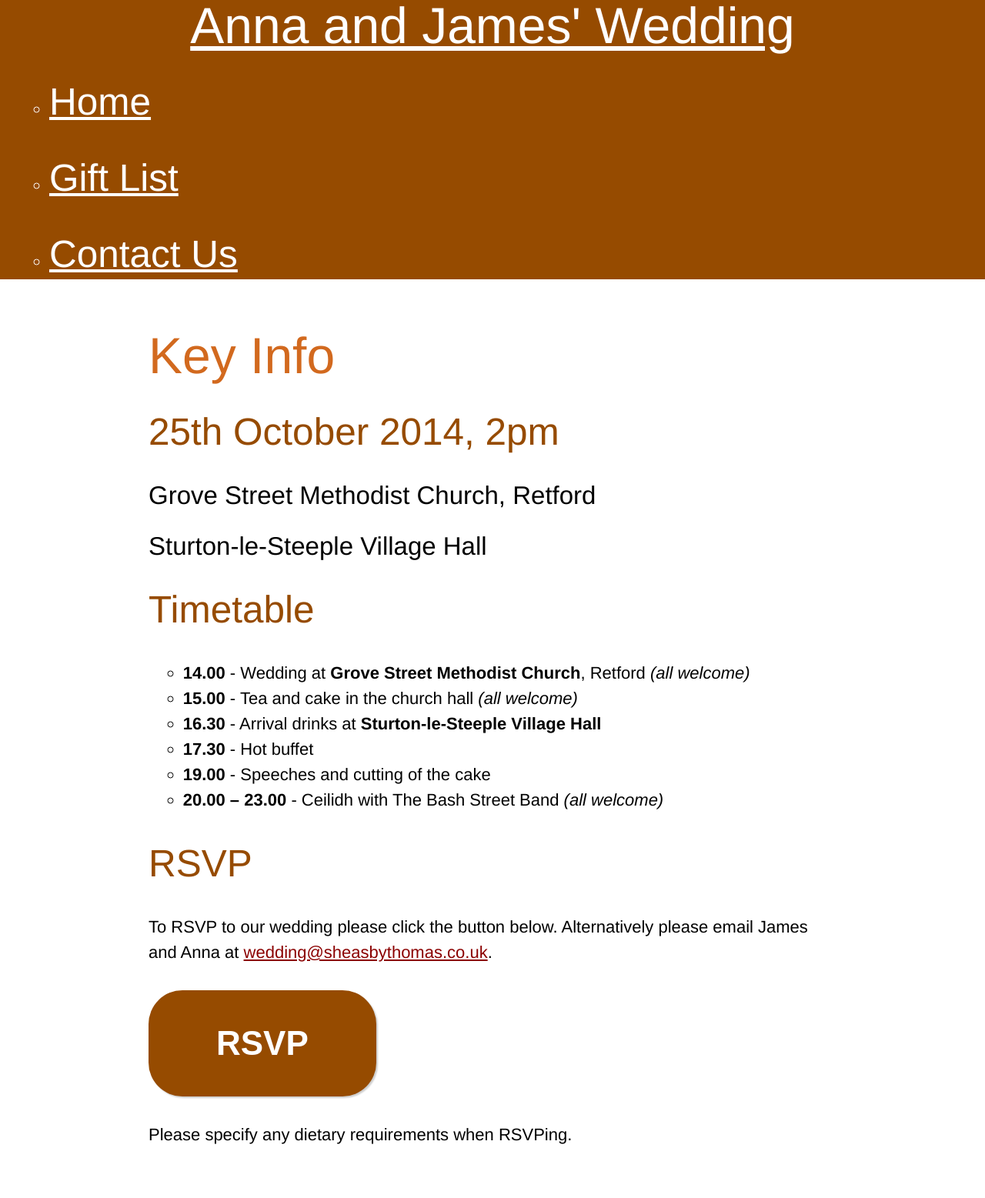
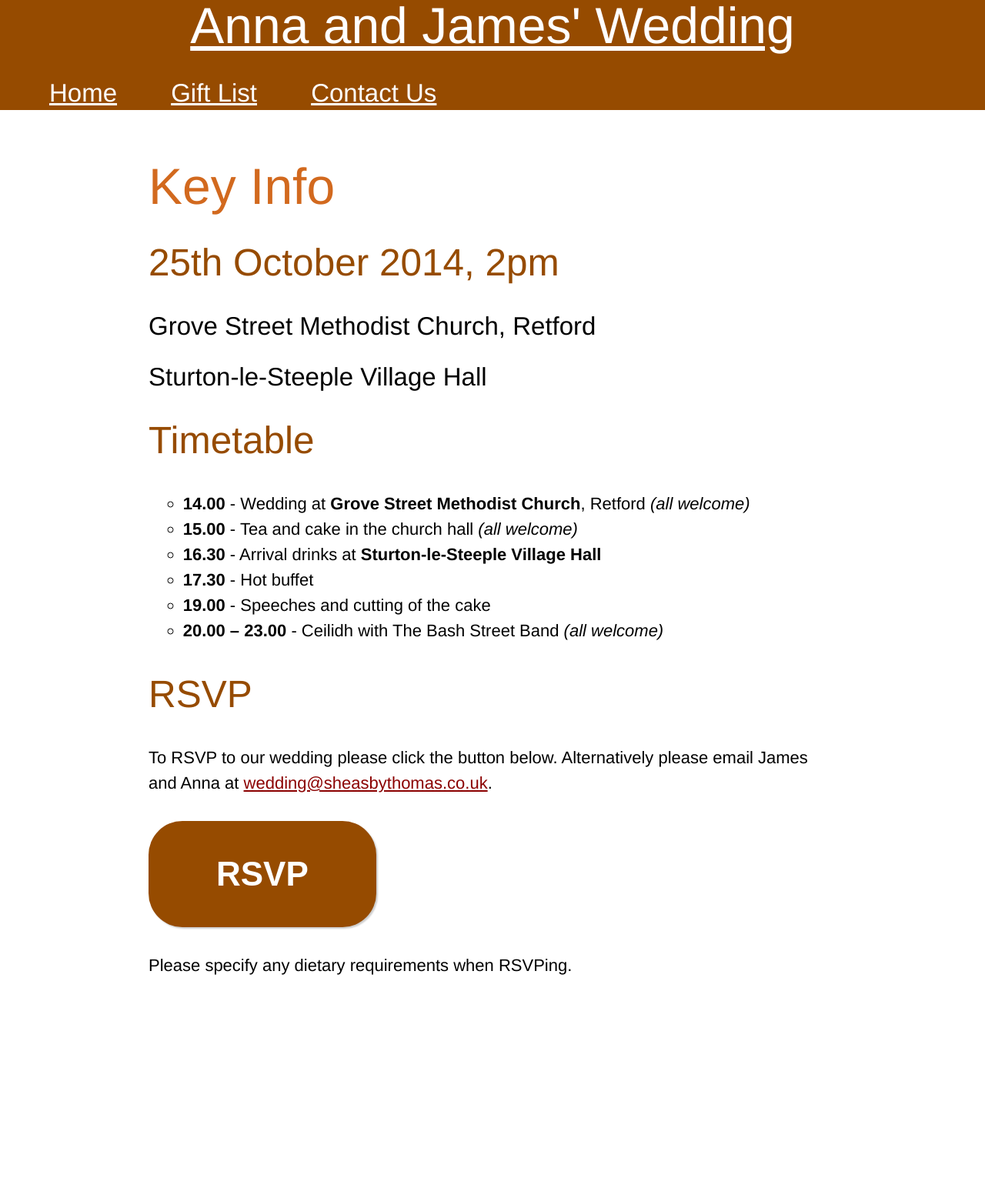
Before and after one commit to rightsaidjames/wedding, a Jekyll site: the page built from index.md, in a window 1280 px wide. Shown: the whole page at 77% size. Built offline with Jekyll 4.4.1, drawn with Linux system fonts in a browser that asks for light colours; Markdown is read by kramdown in place of the engine named in the settings; after the commit the page ends 1337 px from its top, so only the background shows below that.

Commit message:
Fixed CSS so main nav is horizontal.

```diff
--- a/_includes/header.html
+++ b/_includes/header.html
@@ -2,9 +2,9 @@
     <h1><a href="/">Anna and James' Wedding</a></h1>
     <nav>
         <ul>
-            <li><a href="/">Home</a>
-            <li><a href="/giftlist">Gift List</a>
-            <li><a href="mailto:wedding@sheasbythomas.co.uk">Contact Us</a>
+            <li><a href="/index.htm">Home</a></li>
+            <li><a href="/giftlist">Gift List</a></li>
+            <li><a href="mailto:wedding@sheasbythomas.co.uk">Contact Us</a></li>
         </ul>
     </nav>
 </header>
--- a/css/style.css
+++ b/css/style.css
@@ -14,7 +14,7 @@ header h1 {
     text-align: center;
 }
 
-header a {
+header h1 a {
     color: white;
 }
 
@@ -46,15 +46,19 @@ a:hover, a:visited {
 header nav {
     margin: 0;
     padding: 0;
-    list-style: none;
+    list-style-type: none;
 }
 
-header > nav > ul > li > a {
-    display: block;
-    font-size: 2.25em; /* 36 / 16 */
+header nav ul li {
+    display: inline;
+}
+
+header nav ul  li a {
+    font-size: 1.5em; /* 36 / 16 */
     line-height: 1.333333333333333em; /* 48 / 36 */
     margin-bottom: .6666666666666667em; /* 24 / 36 */
     color: white;
+    list-style-type: none;
 }
 
 
```
